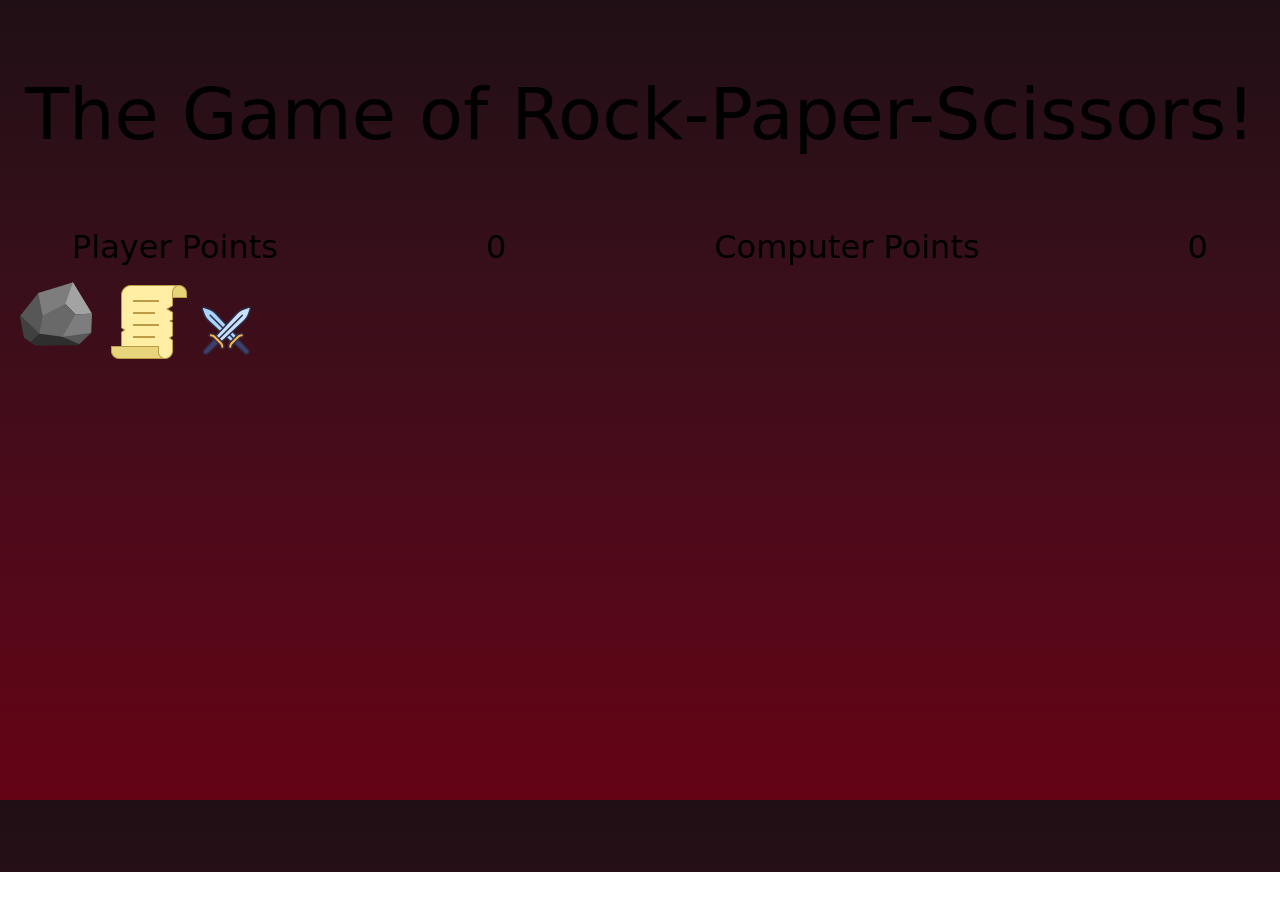
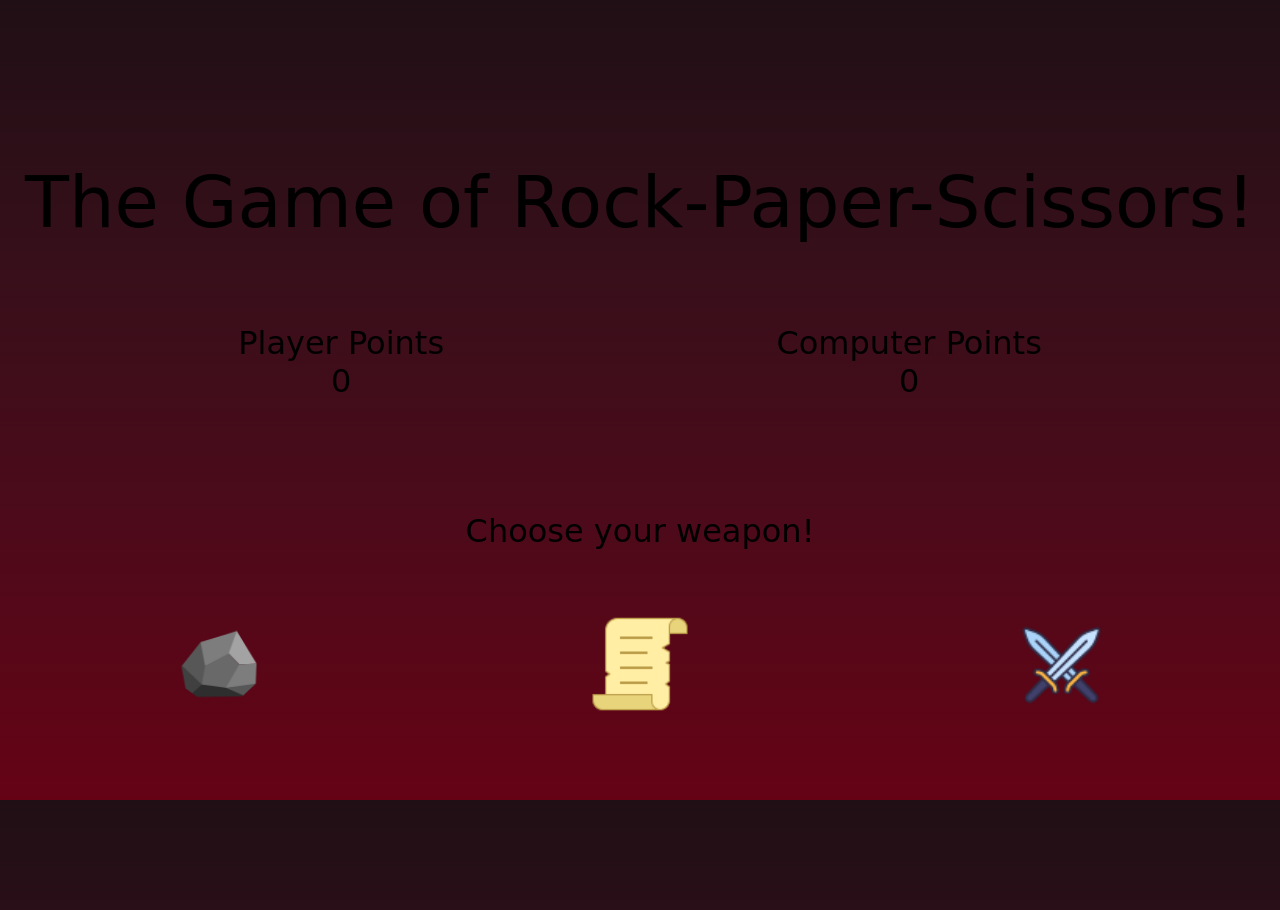
Before and after one commit to Xareth2277/rock-paper-scissors, a plain HTML site: page index.html in a window 1280 px wide. Before the commit the page ends 872 px from the top, so only its background shows below. Drawn offline with Linux system fonts and the light colour scheme; a web font is replaced by a local one.

Commit message:
Finish styling and sizing

```diff
--- a/index.html
+++ b/index.html
@@ -19,11 +19,15 @@
 
     <div class="container">
         <div class="points">
-            <div class="playerPoints">Player Points</div>
+            <div class="playerPoints">Player Points
                 <div class="pPoints">0</div>
-            <div class="computerPoints">Computer Points</div>
+            </div>
+            <div class="computerPoints">Computer Points
                 <div class="cPoints">0</div>
+            </div>
         </div>
+
+        <div class="weapon">Choose your weapon!</div>
 
         <div class="buttons">
             <input type="image" class="button" id="Rock" alt="Rock!" src="./icons/rock.png">
--- a/style.css
+++ b/style.css
@@ -14,6 +14,8 @@ body{
     font-size: 4.5em;
     display: flex;
     justify-content: center;
+    margin-top: 10rem;
+    margin-bottom: 5rem;
 }
 
 .text{
@@ -24,7 +26,46 @@ body{
 .points{
     font-size: 2em;
     display: flex;
-    justify-content: space-between;
+    justify-content: space-around;
     padding-left: 2em;
     padding-right: 2em;
 }
+
+.playerPoints,
+.computerPoints{
+    display: flex;
+    flex-direction: column;
+    align-items: center;
+}
+
+.weapon{
+    margin-top: 7rem;
+    display: flex;
+    justify-content: center;
+    font-size: 2em;
+}
+
+.buttons{
+    margin-top: 4rem;
+    display: flex;
+    justify-content: space-around;
+}
+
+.button{
+    width: 100px;
+    height: 100px;
+}
+
+.outcome{
+    display: flex;
+    justify-content: center;
+    margin-top: 5rem;
+    font-size: 2em;
+}
+
+.tempText{
+    display: flex;
+    justify-content: center;
+    margin-top: 5rem;
+    font-size: 3.5em;
+}
```
